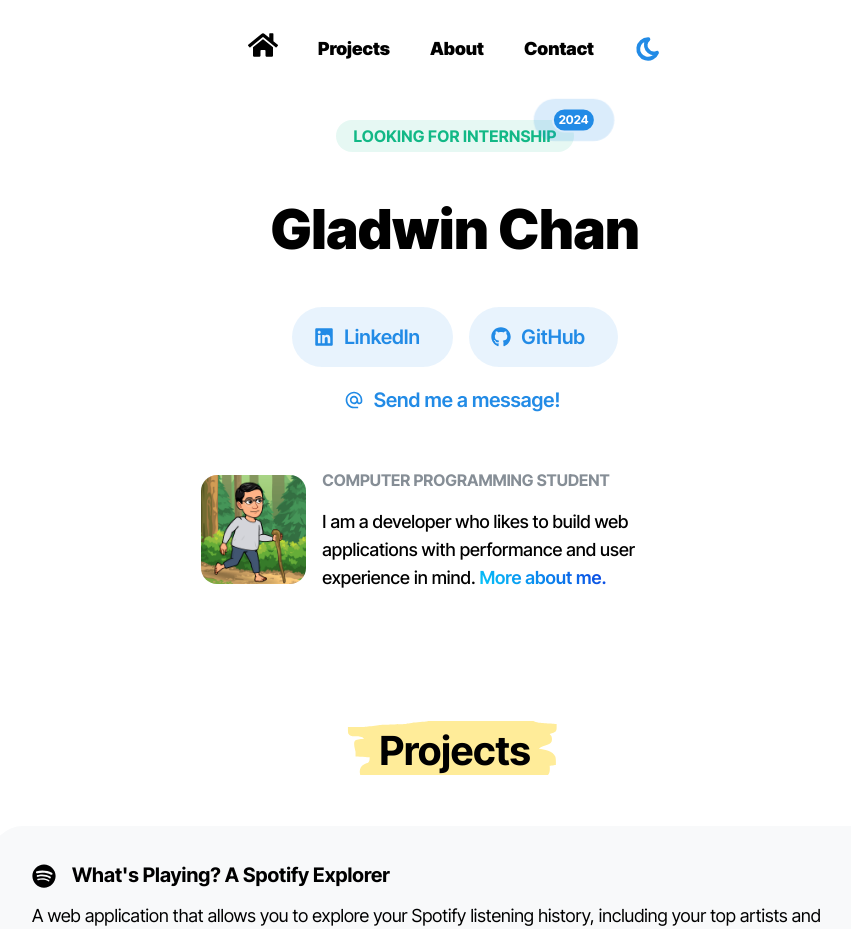
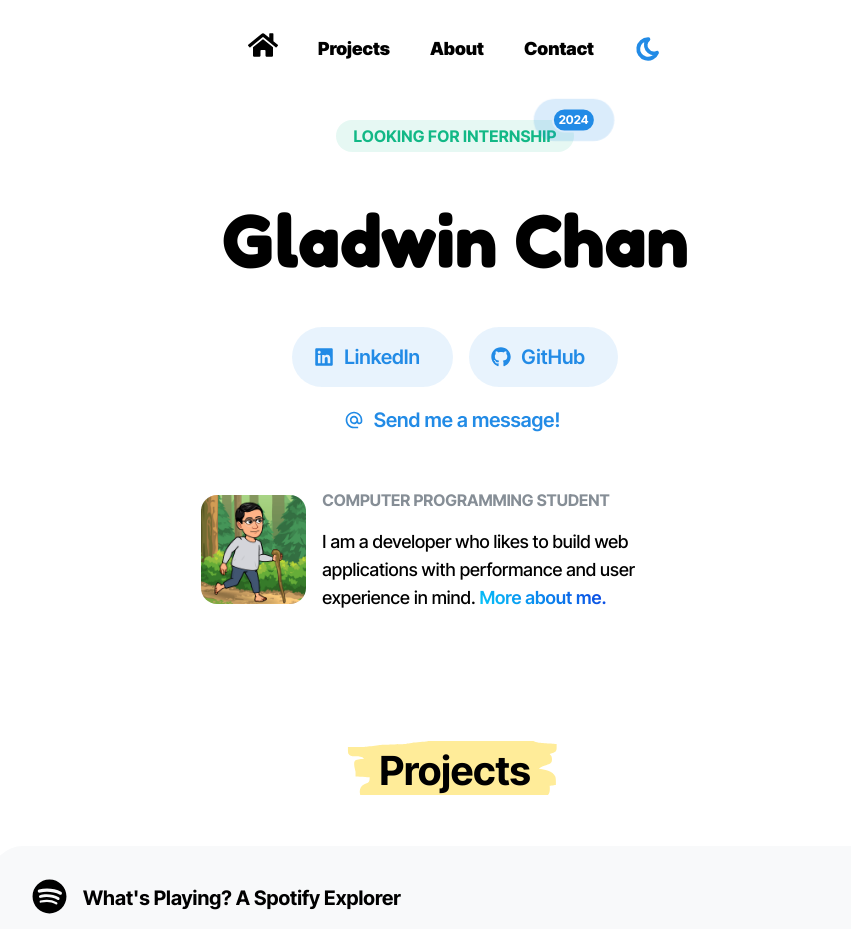
Before and after one commit to gladwinc/glad-port-2024, a Next.js app: page / in a window 1280 px wide. Shown: the top 929 px of the page, without its empty margins (185-1036 px from the left). Built offline with nearby package versions, Linux system fonts and the light colour scheme.

Commit message:
update ui

```diff
--- a/app/components/Projects/Projects.tsx
+++ b/app/components/Projects/Projects.tsx
@@ -33,7 +33,7 @@ const projectData = [
       "Bootstrap",
       "OAuth2",
     ],
-    icon: <FaSpotify size={24} />,
+    icon: <FaSpotify size={35} />,
   },
   {
     title: "MET Museum Explorer",
@@ -43,7 +43,7 @@ const projectData = [
     github: "https://github.com/gladwinc/MET_Explorer",
     link: "https://met-explorer-lilac.vercel.app/",
     tags: ["React", "Next.js", "Met Museum API", "JavaScript", "Bootstrap"],
-    icon: <MdMuseum size={24} />,
+    icon: <MdMuseum size={35} />,
   },
   {
     title: "Sports Tournament Database",
@@ -52,7 +52,7 @@ const projectData = [
     image: "/proj3.png",
     github: "https://github.com/gladwinc/database-tournament",
     tags: ["SQL", "Oracle", "Draw.io"],
-    icon: <FaDatabase size={24} />,
+    icon: <FaDatabase size={30} />,
   },
   {
     title: "Point-of-Sale Application",
@@ -61,7 +61,7 @@ const projectData = [
     image: "/proj4.png",
     github: "https://github.com/gladwinc/POS-system",
     tags: ["C++"],
-    icon: <MdPointOfSale size={24} />,
+    icon: <MdPointOfSale size={30} />,
   },
 ];
 
@@ -69,11 +69,13 @@ const Projects = () => {
   const projects = projectData.map((project) => (
     <Accordion.Item key={project.title} value={project.title}>
       <Accordion.Control pl={40} pr={40} pt={20} pb={20}>
-        <Group>
-          <Text mb={3}>{project.icon}</Text>
-          <Text size="xl" fw={700} mb={10}>
-            {project.title}
-          </Text>
+        <Group wrap="nowrap">
+          <Text mb={6}>{project.icon}</Text>
+          <div>
+            <Text size="xl" fw={700} mb={10}>
+              {project.title}
+            </Text>
+          </div>
         </Group>
         <Text size="lg" mb={15}>
           {project.description}
--- a/app/components/Welcome/Welcome.tsx
+++ b/app/components/Welcome/Welcome.tsx
@@ -11,6 +11,10 @@ import {
 } from "@mantine/core";
 import { FaLinkedin, FaGithub } from "react-icons/fa";
 import { MdAlternateEmail } from "react-icons/md";
+import { Fredoka } from "next/font/google";
+import classes from "./Welcome.module.css";
+
+const fredoka = Fredoka({ subsets: ["latin"] });
 
 const Welcome = () => {
   return (
@@ -22,8 +26,13 @@ const Welcome = () => {
           </Badge>
         </Indicator>
       </Center>
-      <Text ta="center" fw={900} size="55px" mt={50}>
-        Gladwin Chan
+      <Text
+        ta="center"
+        fw={700}
+        size="75px"
+        mt={50}
+        style={{ fontFamily: fredoka.style.fontFamily }}>
+        <span className={classes.name}>Gladwin Chan</span>
       </Text>
       <Group justify="center" mt={50}>
         <Button
```
